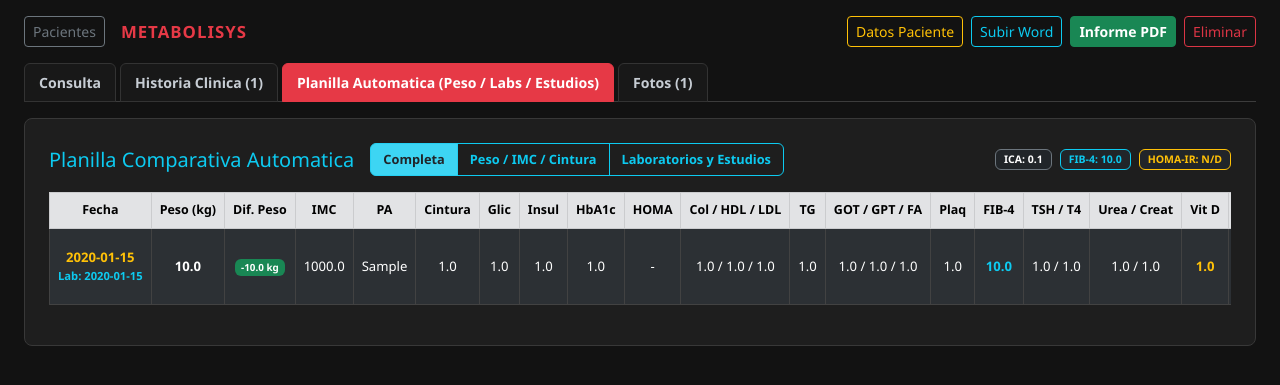
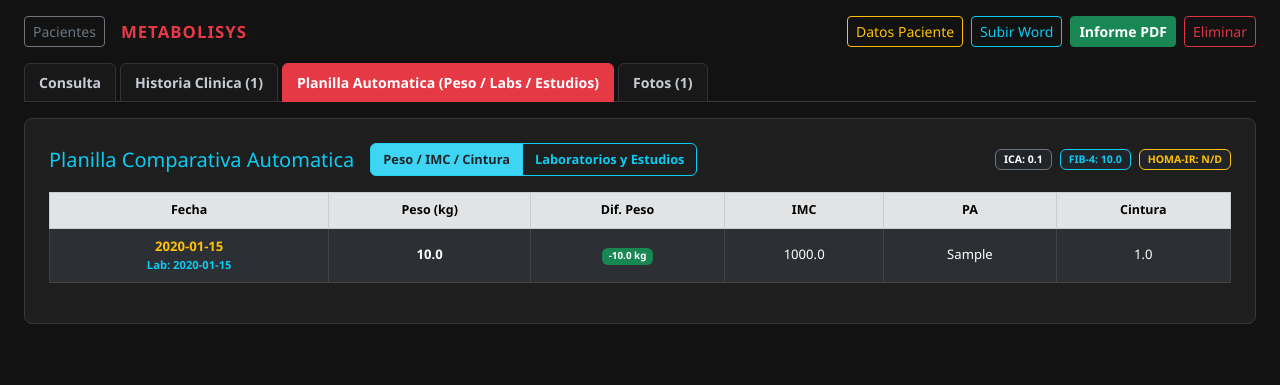
Before and after one commit to patriciafranco-web/metabolysisdem, a Flask app: page /patient/1 in a window 1280 px wide, after a click on "Planilla Automatica (Peso / Labs / Estudios)". Shown: the top 385 px of the page. Run offline with Flask 3, Linux system fonts and the light colour scheme; the visitor is signed in with stand-in values (Sample User, id 1); tables that the repository leaves empty hold one stand-in row (values such as "Sample post"); grey boxes marked "Sample" are stand-in pictures; some libraries are stand-ins or nearby versions.

Commit message:
Update patient_detail.html

```diff
--- a/templates/patient_detail.html
+++ b/templates/patient_detail.html
@@ -358,7 +358,7 @@
         </div>
 
         <!-- ========================================================== -->
-        <!-- PESTANA 3: PLANILLA AUTOMATICA (PESO / LABS / ESTUDIOS)    -->
+        <!-- PESTANA 3: PLANILLA AUTOMATICA (PESO / LABS Y ESTUDIOS)    -->
         <!-- ========================================================== -->
         <div class="tab-pane fade" id="planilla" role="tabpanel">
             <div class="card p-4">
@@ -366,8 +366,7 @@
                     <div class="d-flex align-items-center gap-2 flex-wrap">
                         <h5 class="text-info m-0">Planilla Comparativa Automatica</h5>
                         <div class="btn-group ms-2" role="group" aria-label="Vista de planilla">
-                            <button type="button" class="btn btn-info text-dark sub-tab-btn active" id="btnVistaCompleta" onclick="setPlanillaVista('completa')">Completa</button>
-                            <button type="button" class="btn btn-outline-info sub-tab-btn" id="btnVistaAntropo" onclick="setPlanillaVista('antropo')">Peso / IMC / Cintura</button>
+                            <button type="button" class="btn btn-info text-dark sub-tab-btn active" id="btnVistaAntropo" onclick="setPlanillaVista('antropo')">Peso / IMC / Cintura</button>
                             <button type="button" class="btn btn-outline-info sub-tab-btn" id="btnVistaLabs" onclick="setPlanillaVista('labs')">Laboratorios y Estudios</button>
                         </div>
                     </div>
@@ -502,33 +501,36 @@ let recognition = null;
 let dictando = false;
 
 function setPlanillaVista(modo) {
-    const showAntropo = (modo === 'completa' || modo === 'antropo');
-    const showLabs = (modo === 'completa' || modo === 'labs');
+    const esLabs = (modo === 'labs');
 
     document.querySelectorAll('.col-antropo').forEach(el => {
-        el.style.display = showAntropo ? '' : 'none';
+        el.style.display = esLabs ? 'none' : '';
     });
     document.querySelectorAll('.col-labs').forEach(el => {
-        el.style.display = showLabs ? '' : 'none';
+        el.style.display = esLabs ? '' : 'none';
     });
 
-    const botones = {
-        completa: document.getElementById('btnVistaCompleta'),
-        antropo: document.getElementById('btnVistaAntropo'),
-        labs: document.getElementById('btnVistaLabs')
-    };
+    const btnAntropo = document.getElementById('btnVistaAntropo');
+    const btnLabs = document.getElementById('btnVistaLabs');
 
-    Object.entries(botones).forEach(([clave, btn]) => {
-        if (!btn) return;
-        if (clave === modo) {
-            btn.classList.remove('btn-outline-info');
-            btn.classList.add('btn-info', 'text-dark', 'active');
+    if (btnAntropo && btnLabs) {
+        if (esLabs) {
+            btnLabs.classList.remove('btn-outline-info');
+            btnLabs.classList.add('btn-info', 'text-dark', 'active');
+            btnAntropo.classList.remove('btn-info', 'text-dark', 'active');
+            btnAntropo.classList.add('btn-outline-info');
         } else {
-            btn.classList.remove('btn-info', 'text-dark', 'active');
-            btn.classList.add('btn-outline-info');
+            btnAntropo.classList.remove('btn-outline-info');
+            btnAntropo.classList.add('btn-info', 'text-dark', 'active');
+            btnLabs.classList.remove('btn-info', 'text-dark', 'active');
+            btnLabs.classList.add('btn-outline-info');
         }
-    });
+    }
 }
+
+document.addEventListener('DOMContentLoaded', function() {
+    setPlanillaVista('antropo');
+});
 
 function toggleDictado() {
     const SpeechRecognition = window.SpeechRecognition || window.webkitSpeechRecognition;
```
